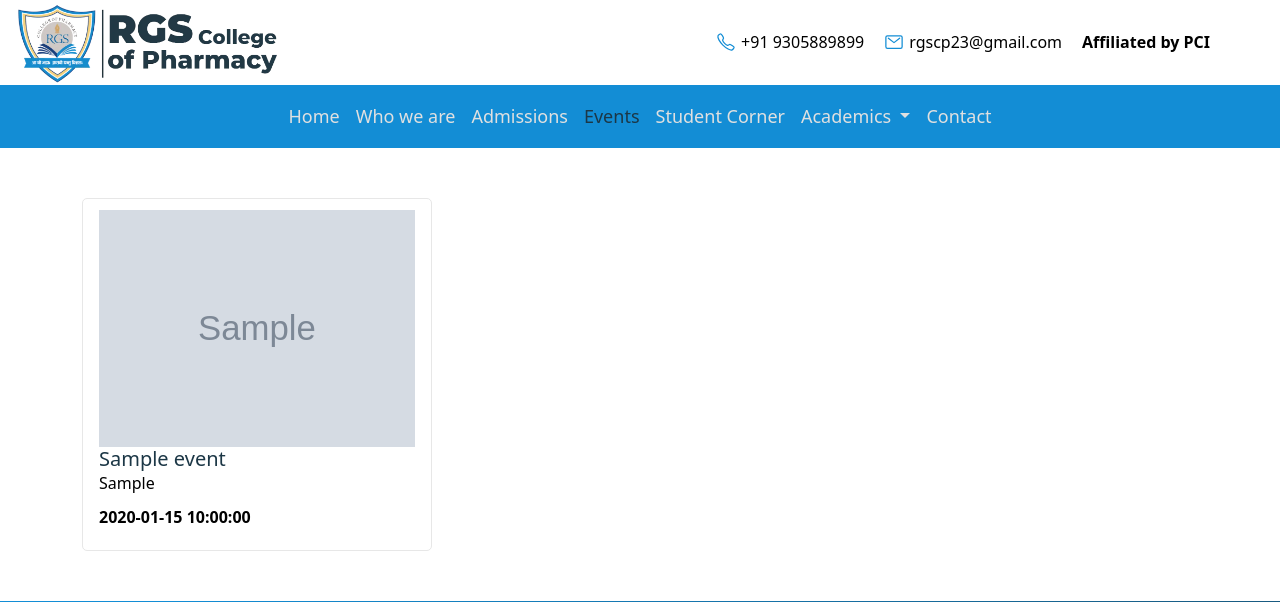
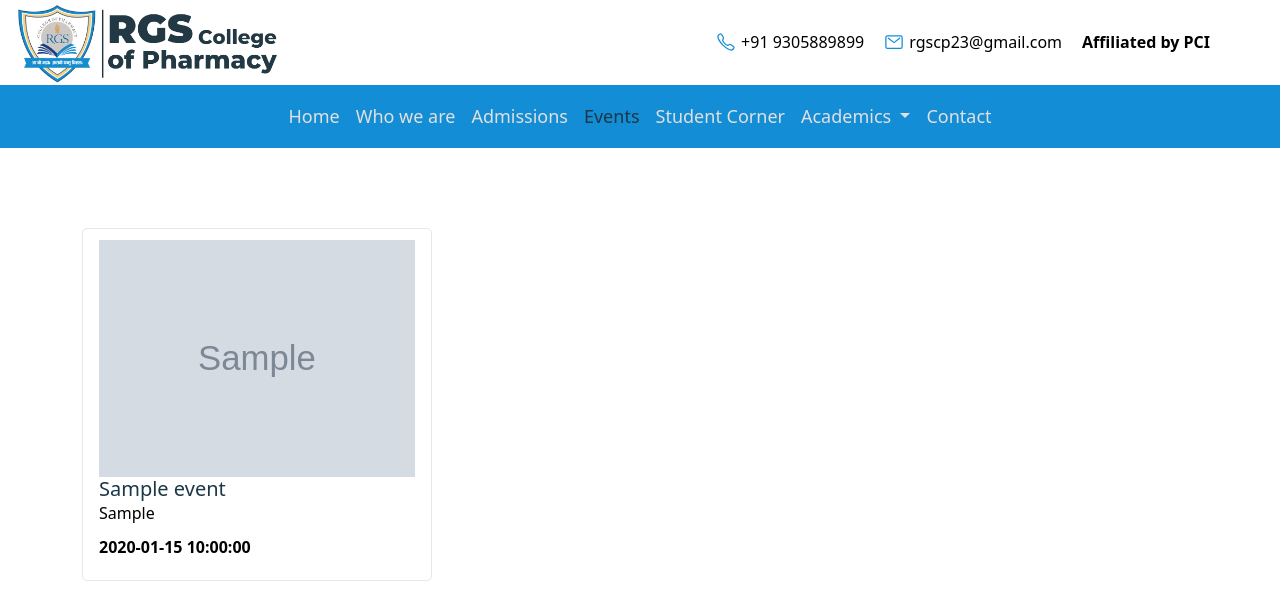
Before and after one commit to sidmrlazy/rgs, a PHP site: page /Events.php in a window 1280 px wide. Shown: the top 602 px of the page. Run offline with PHP 8.4, Linux system fonts and the light colour scheme; tables that the repository leaves empty or names only in its code hold one stand-in row (values such as "Sample post"); grey boxes marked "Sample" are stand-in pictures.

Commit message:
modified:   assets/css/styles.css

```diff
--- a/assets/css/styles.css
+++ b/assets/css/styles.css
@@ -432,6 +432,7 @@ input::-webkit-inner-spin-button {
   padding: 10px;
   text-decoration: none;
   background-color: #fff;
+  margin-top: 30px !important;
 }
 .events-section-7-card img {
   width: 100%;
```
